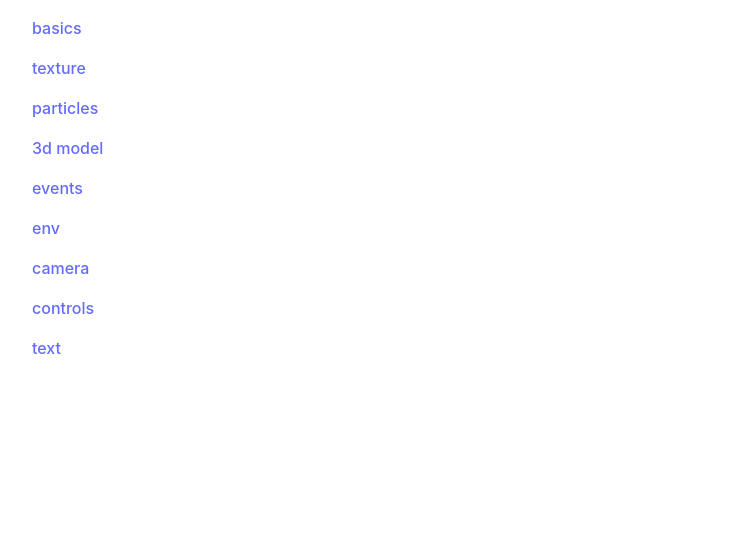
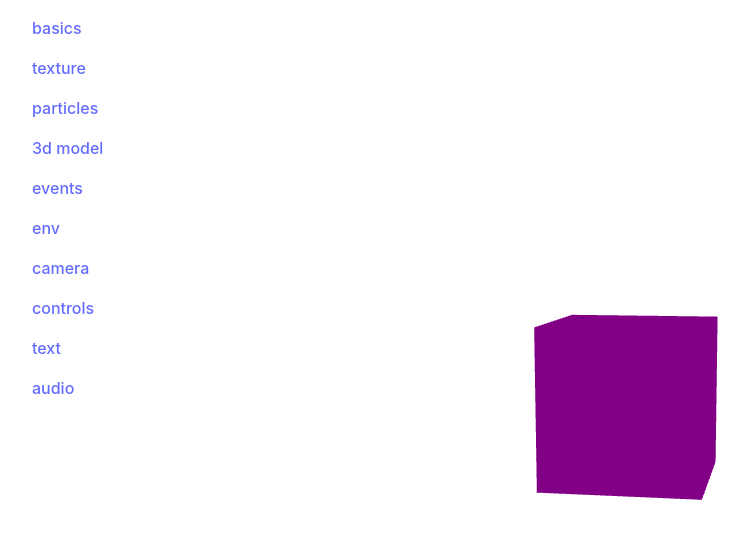
Before and after one commit to Shanyik/udemy-threejs, a React (Vite) app in the folder Section-2/: page /audio in a window 1280 px wide. Shown: the top 538 px of the page, without its empty margins (8-757 px from the left). Built offline with nearby package versions, Linux system fonts and the light colour scheme; no server answers.

Commit message:
Section 3 - part 5 done

```diff
--- a/Section-2/src/App.jsx
+++ b/Section-2/src/App.jsx
@@ -13,8 +13,8 @@ import Events from './pages/Events';
 import EnvironmentPage from './pages/EnvironmentPage';
 import CameraPage from './pages/CameraPage';
 import ControlsPage from './pages/ControlsPage';
-import TextComponent from './pages/components/TextComponent';
-import TextPage from './pages/controls/TextPage';
+import TextPage from './pages/TextPage';
+import AudioPage from './pages/AudioPage';
 
 function App() {
   return (
@@ -73,6 +73,11 @@ function App() {
               <Link to="/text">text</Link>
             </p>
           </ul>
+          <ul>
+            <p>
+              <Link to="/audio">audio</Link>
+            </p>
+          </ul>
         </nav>
       </div>
       <Routes>
@@ -91,6 +96,7 @@ function App() {
           element={<ControlsPage />}
         />
         <Route path="/text" element={<TextPage />} />
+        <Route path="/audio" element={<AudioPage />} />
       </Routes>
     </Router>
   );
--- /dev/null
+++ b/Section-2/src/pages/AudioPage.jsx
@@ -0,0 +1,46 @@
+import React from 'react';
+import { Canvas } from '@react-three/fiber';
+import {
+  OrbitControls,
+  PositionalAudio,
+} from '@react-three/drei';
+import { useState } from 'react';
+
+const AudioPage = () => {
+  const [play, setPlay] = useState(false);
+
+  const clickHandler = () => {
+    setPlay(!play);
+  };
+
+  return (
+    <>
+      <Canvas
+        camera={{
+          fov: 45,
+          near: 0.1,
+          far: 100,
+          position: [1, 1, 6],
+        }}
+      >
+        <OrbitControls />
+
+        {play && (
+          <PositionalAudio
+            url="./sound/sound.mp3"
+            autoplay
+            loop
+            distance={5}
+          />
+        )}
+
+        <mesh onClick={clickHandler}>
+          <boxGeometry />
+          <meshBasicMaterial color="purple" />
+        </mesh>
+      </Canvas>
+    </>
+  );
+};
+
+export default AudioPage;
--- a/Section-2/src/pages/controls/TextPage.jsx
+++ b/Section-2/src/pages/TextPage.jsx
@@ -1,6 +1,6 @@
 import React from 'react';
 import { Canvas } from '@react-three/fiber';
-import TextComponent from '../components/TextComponent';
+import TextComponent from './components/TextComponent';
 
 const TextPage = () => {
   return (
```
Also changed, not shown: 1 other file (tests, documents, lock files or other folders).
